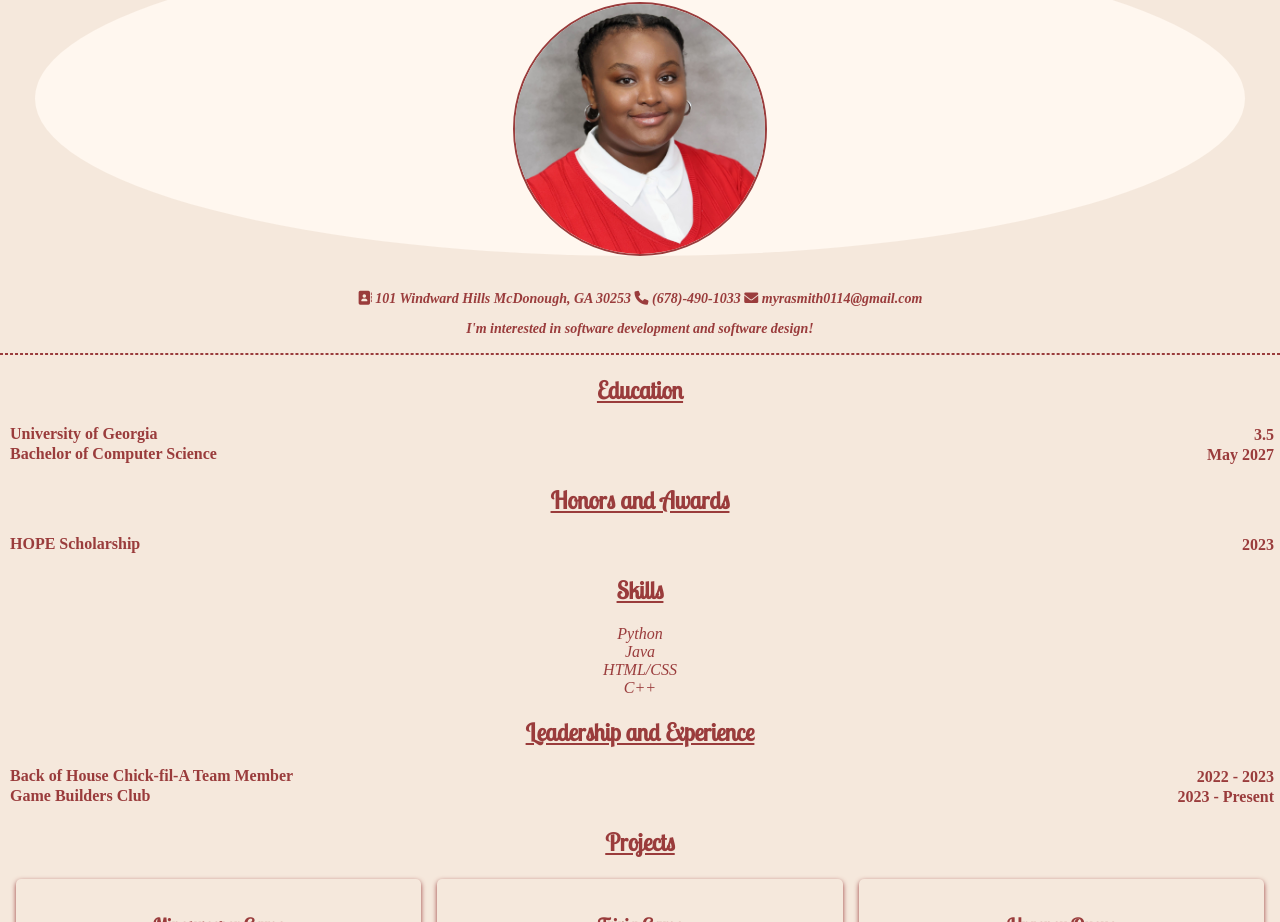
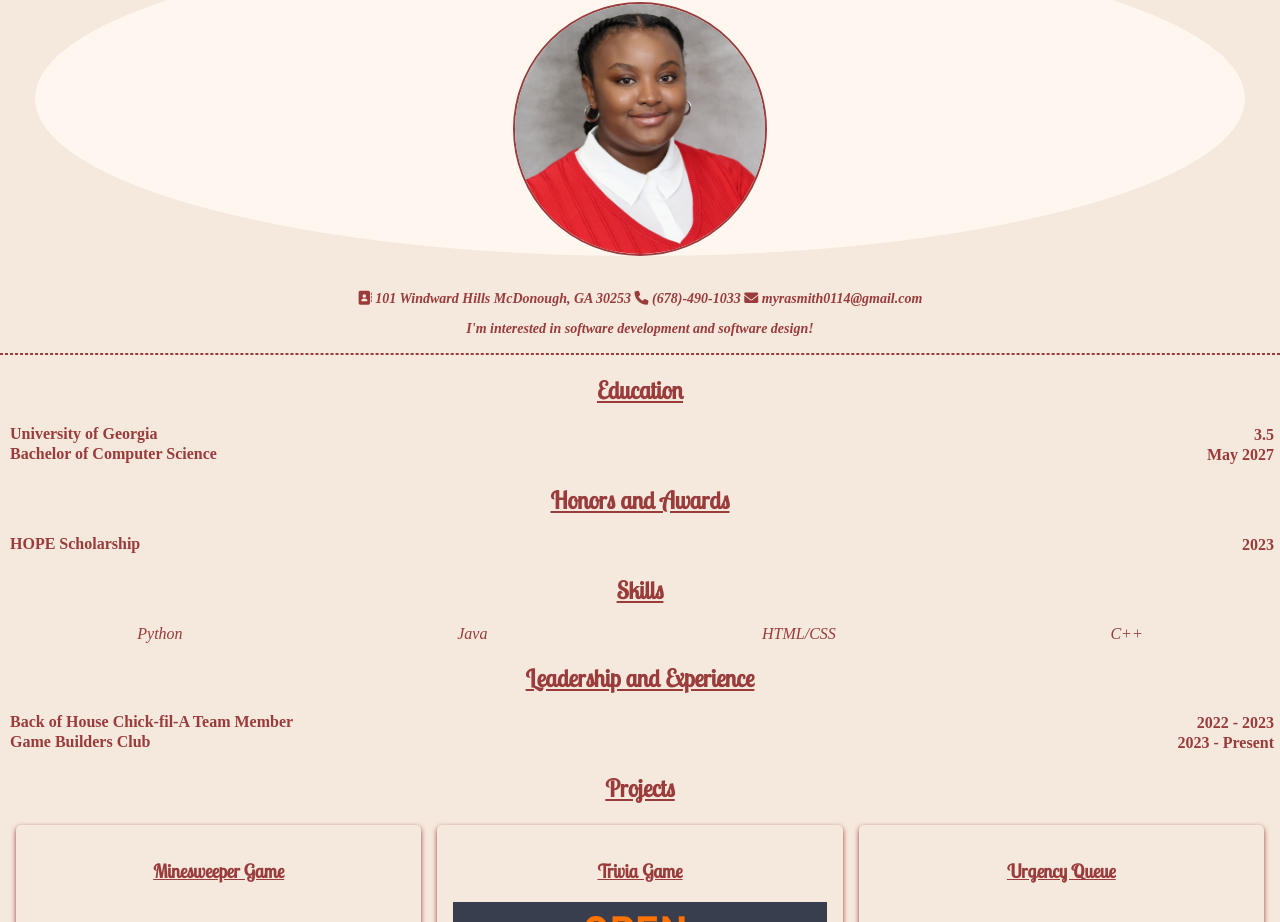
Before and after one commit to myrasmith0114/css-cv, a website: page index.html in a window 1280 px wide. Shown: the part 178-1100 px from the top of the page. Drawn offline with Linux system fonts and the light colour scheme.

Commit message:
Fix HTML formatting and structure

```diff
--- a/index.html
+++ b/index.html
@@ -44,7 +44,7 @@
 
 <section>
     <h2>Skills</h2>
-    <ul>
+    <ul class="skills">
         <li>Python</li>
         <li>Java</li>
         <li>HTML/CSS</li>
```
